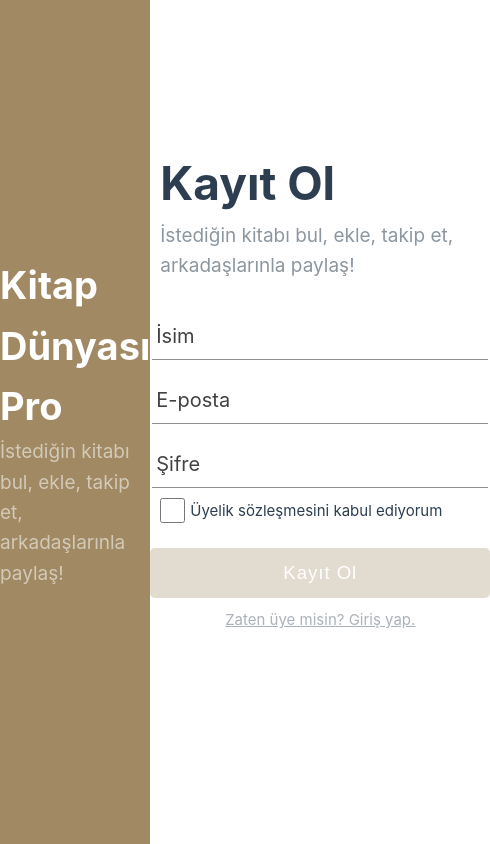
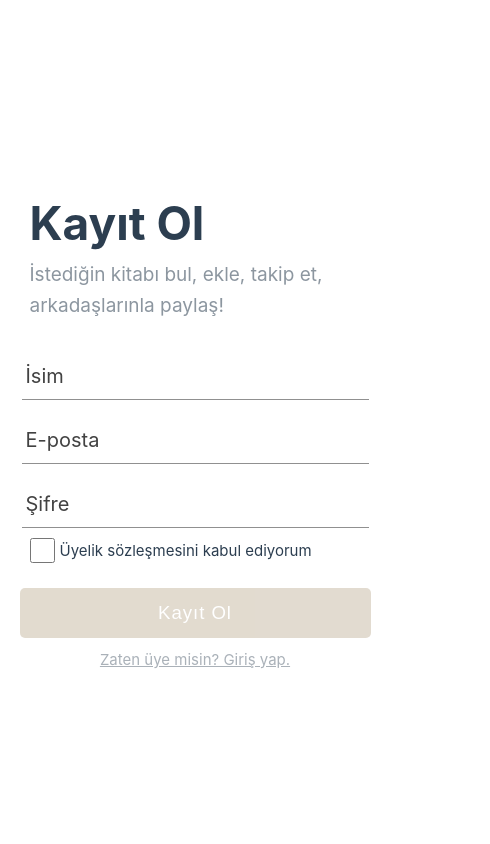
Before and after one commit to cakmakfatih/kitap-dunyasi-pro, a Vue app: page /sign-up in a window 390 px wide. Shown: the whole page, 490 px wide, since content can reach past the window. Built offline with nearby package versions, Linux system fonts and the light colour scheme; the HTML template or start-up script is replaced by a standard one.

Commit message:
reconfigured redirect component

```diff
--- a/src/assets/main.css
+++ b/src/assets/main.css
@@ -28,3 +28,30 @@
 	font-size: 19px;
 	opacity: 0.54;
 }
+.already-a-member {
+	text-align: center;
+	padding: 10px 10px;
+	text-decoration: underline;
+	cursor: pointer;
+	opacity: 0.4;
+	transition: opacity 0.15s;
+}
+.already-a-member:hover {
+	opacity: 0.8;
+}
+.already-a-member:active {
+	opacity: 0.4;
+}
+.left-pane {
+	display: flex;
+	align-items: center;
+	justify-content: center;
+	flex-direction: column;
+	align-self: stretch;
+	flex: 1;
+	background-color: var(--color-primary);
+}
+.logo-title {
+	font-size: 38px;
+	font-weight: bold;
+}
--- a/src/components/layouts/SplitLayout.vue
+++ b/src/components/layouts/SplitLayout.vue
@@ -31,4 +31,21 @@
 .right {
 	flex: 1;
 }
+@media (max-width: 1200px) {
+	.left {
+		flex: 1;
+	}
+	.right {
+		flex: 1;
+	}
+}
+@media (max-width: 768px) {
+	.left {
+		display: none;
+		flex: 0;
+	}
+	.right {
+		align-self: center;
+	}
+}
 </style>
--- a/src/components/route-guards/RedirectIfAuth.vue
+++ b/src/components/route-guards/RedirectIfAuth.vue
@@ -17,6 +17,8 @@ watch(isAuthenticated, (state) => {
 });
 </script>
 <template>
-	<template v-if="!authStore.isLoading"><router-view></router-view></template>
+	<template v-if="!authStore.isLoading && !authStore.isAuthenticated"
+		><router-view></router-view
+	></template>
 	<template v-else></template>
 </template>
--- a/src/views/SignUpView.vue
+++ b/src/views/SignUpView.vue
@@ -6,13 +6,11 @@ import Checkbox from "@/components/shared/Checkbox.vue";
 
 import { useSignUpStore } from "@/stores/sign-up.store";
 import { useAuthStore } from "@/stores/auth.store";
-import { watch } from "vue";
 import { useRouter } from "vue-router";
 import {
 	useApiService,
 	type RegisterUserResponse,
 } from "@/services/api.service";
-import { storeToRefs } from "pinia";
 
 const router = useRouter();
 
@@ -50,7 +48,7 @@ const register = async (e: Event) => {
 </script>
 
 <template>
-	<SplitLayout v-if="!authStore.isAuthenticated && !authStore.isLoading">
+	<SplitLayout>
 		<template #left>
 			<section class="left-pane">
 				<h1 class="logo-title">Kitap Dünyası Pro</h1>
@@ -107,34 +105,5 @@ const register = async (e: Event) => {
 			</form>
 		</template>
 	</SplitLayout>
-	<template v-else></template>
 </template>
-<style lang="css" scoped>
-.already-a-member {
-	text-align: center;
-	padding: 10px 10px;
-	text-decoration: underline;
-	cursor: pointer;
-	opacity: 0.4;
-	transition: opacity 0.15s;
-}
-.already-a-member:hover {
-	opacity: 0.8;
-}
-.already-a-member:active {
-	opacity: 0.4;
-}
-.left-pane {
-	display: flex;
-	align-items: center;
-	justify-content: center;
-	flex-direction: column;
-	align-self: stretch;
-	flex: 1;
-	background-color: var(--color-primary);
-}
-.logo-title {
-	font-size: 38px;
-	font-weight: bold;
-}
-</style>
+<style lang="css" scoped></style>
```
